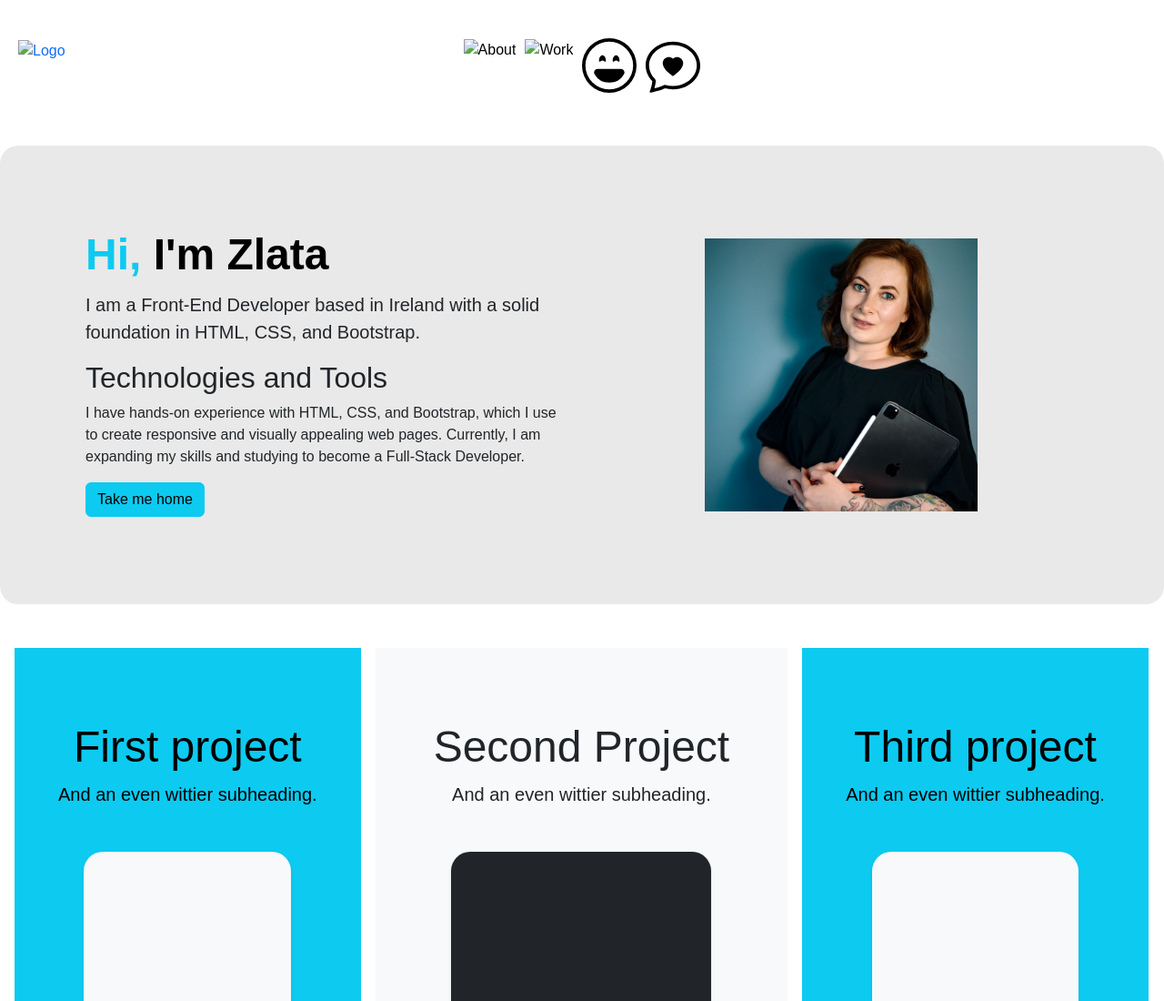
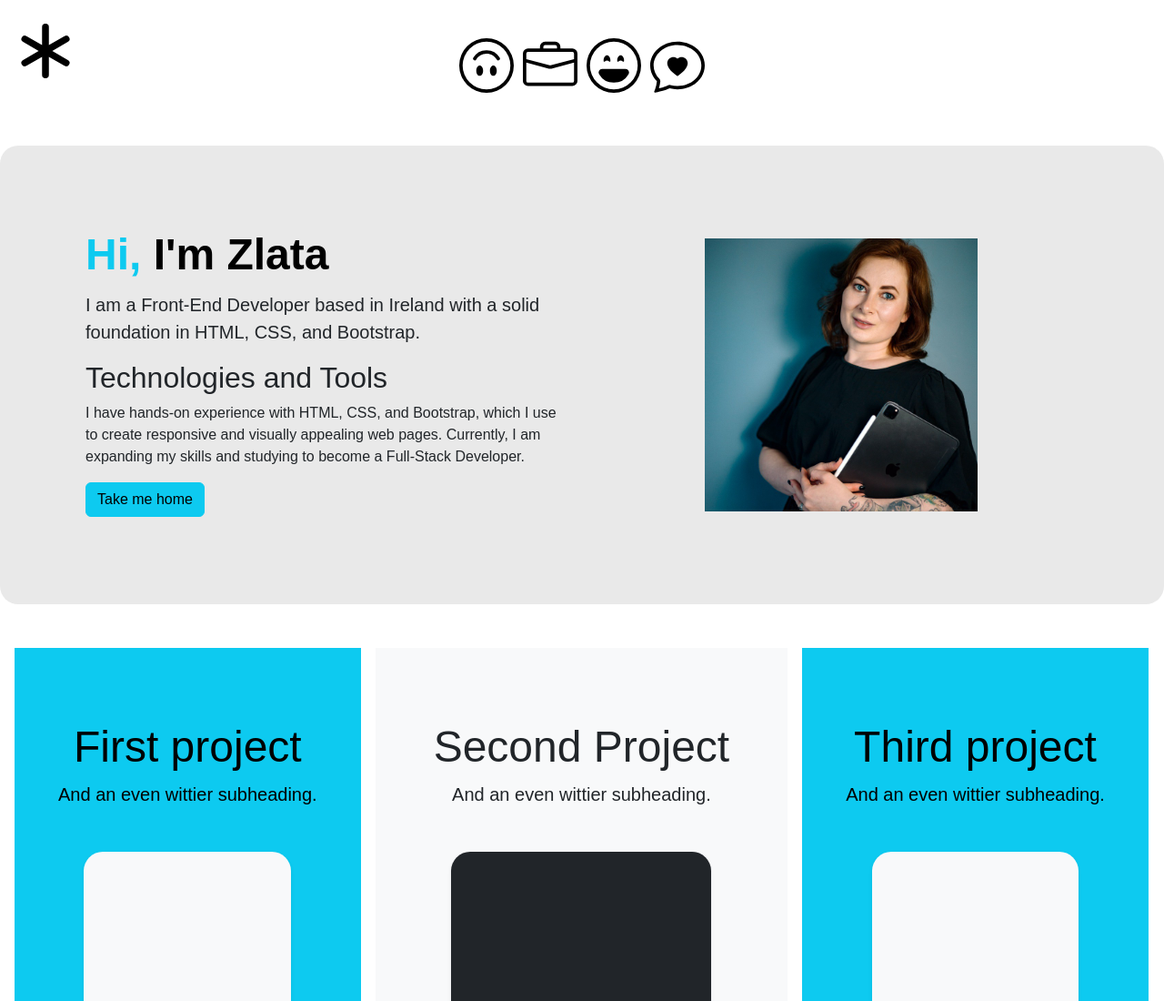
Before and after one commit to zlatalovett/portfolio-website, a plain HTML site: page index.html in a window 1280 px wide. Shown: the top 1100 px of the page at 91% size. Drawn offline with nearby package versions, Linux system fonts and the light colour scheme; files whose address does not match are found by name; a web font is replaced by a local one.

Commit message:
Update index.html

```diff
--- a/index.html
+++ b/index.html
@@ -13,15 +13,15 @@
 <body>
     <header class="header" id="home">
         <a href="#home" class="logo-link">
-            <img class="logo" src="../My website/images/asterisk.svg" alt="Logo">
+            <img class="logo" src="./images/asterisk.svg" alt="Logo">
         </a>
         <nav class="navigation-bar">
             <a href="#about" class="nav-item">
-                <img src="../My website/images/emoji-smile-upside-down.svg" alt="About">
+                <img src="./images/emoji-smile-upside-down.svg" alt="About">
                 <span class="nav-text">About</span>
             </a>
             <a href="#work" class="nav-item">
-                <img src="../My website/images/briefcase.svg" alt="Work">
+                <img src="./images/briefcase.svg" alt="Work">
                 <span class="nav-text">Work</span>
             </a>
             <a href="#clients" class="nav-item">
```
